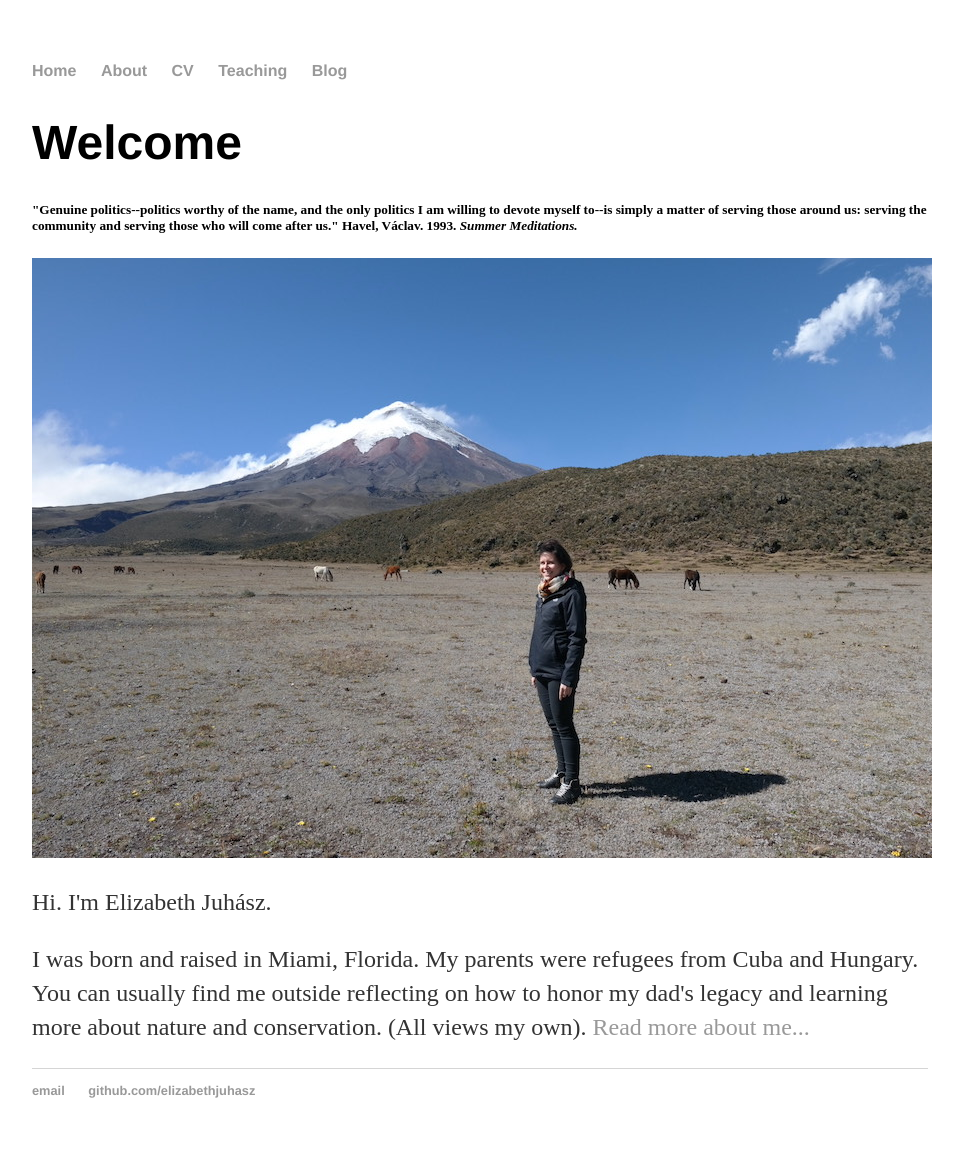
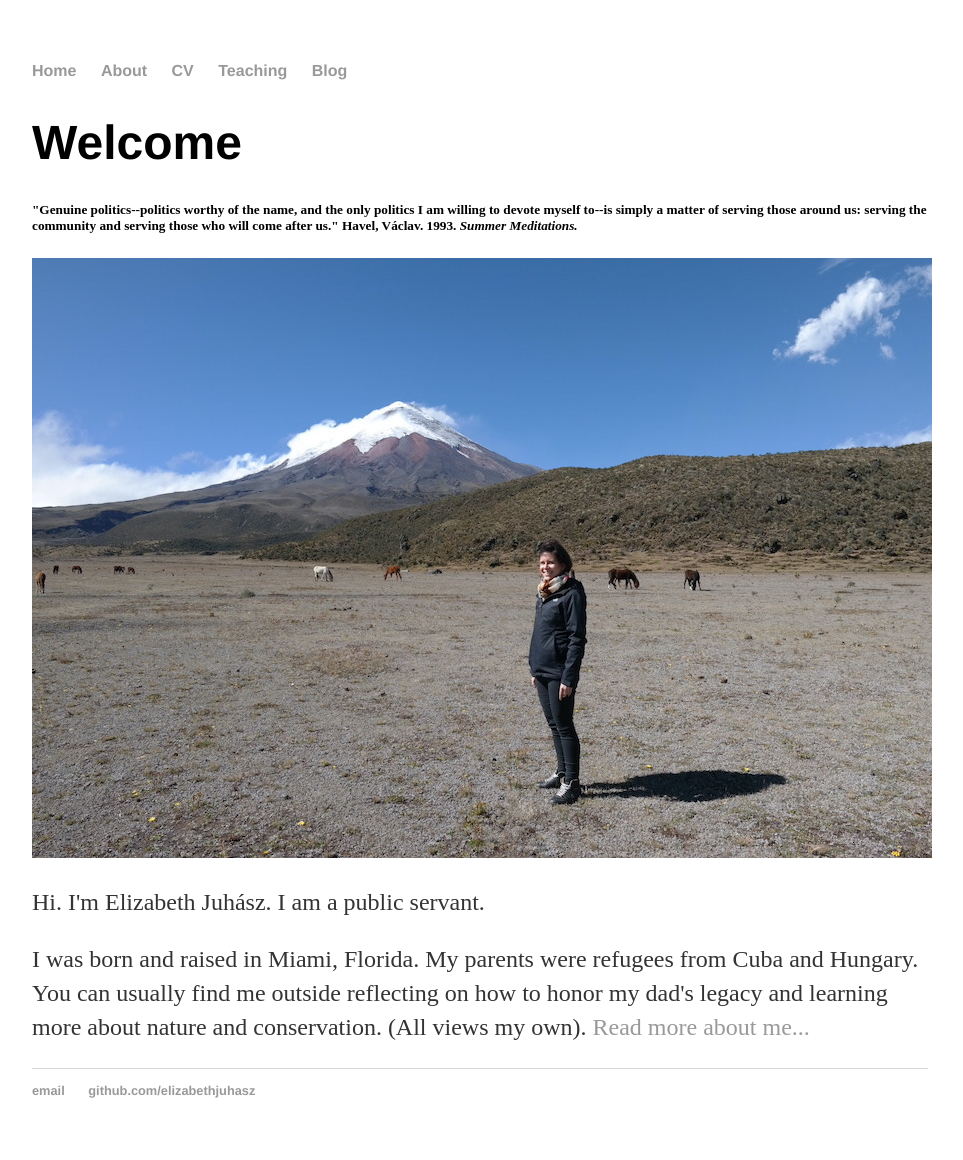
Before and after one commit to elizabethjuhasz/elizabethjuhasz.github.io, a Jekyll site: the page built from index.html, in a window 1280 px wide. Shown: the whole page, without its empty margins (160-1123 px from the left). Built offline with Jekyll 4.4.1, drawn with Linux system fonts in a browser that asks for light colours.

Commit message:
Update index.html

```diff
--- a/index.html
+++ b/index.html
@@ -7,5 +7,5 @@
 			<h1>Welcome</h1>
 			<p><h5>"Genuine politics--politics worthy of the name, and the only politics I am willing to devote myself to--is simply a matter of serving those around us: serving the community and serving those who will come after us." Havel,  Václav. 1993. <i>Summer Meditations.</i></h5></p>
 			<img src="img/jpg/cotopaxi.JPG">
-			<p>Hi. I'm Elizabeth Juhász. <p>I was born and raised in Miami, Florida. My parents were refugees from Cuba and Hungary. You can usually find me outside reflecting on how to honor my dad's legacy and learning more about nature and conservation.  (All views my own). <a href="/about">Read more about me...</a></p>
+			<p>Hi. I'm Elizabeth Juhász. I am a public servant.<p>I was born and raised in Miami, Florida. My parents were refugees from Cuba and Hungary. You can usually find me outside reflecting on how to honor my dad's legacy and learning more about nature and conservation.  (All views my own). <a href="/about">Read more about me...</a></p>
 		</div>
```
